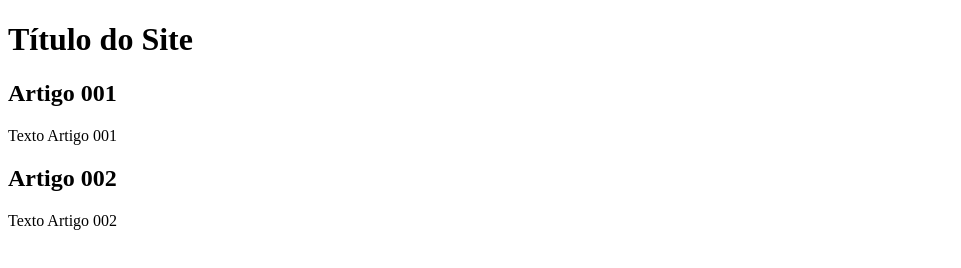
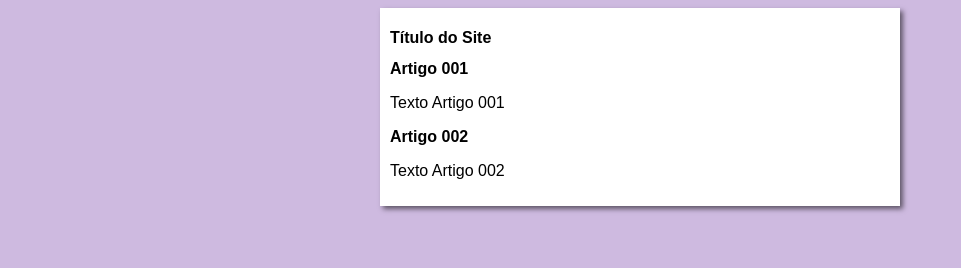
Before and after one commit to guiLessa1/projeto-site, a plain HTML site: page index.html in a window 1280 px wide. Shown: the whole page, without its empty margins (0-961 px from the left). Drawn offline with Linux system fonts and the light colour scheme.

Commit message:
iniciei o design

```diff
--- /dev/null
+++ b/estilos/style.css
@@ -0,0 +1,16 @@
+* {
+    font-family: Arial, Helvetica, sans-serif;
+    font-size: 16px;
+}
+
+body {
+    background-color: rgb(206, 186, 224);
+}
+
+main {
+    background-color: white;
+    width: 500px;
+    margin: auto;
+    padding: 10px;
+    box-shadow: 3px 3px 5px rgba(0, 0, 0, 0.544);
+}
--- a/index.html
+++ b/index.html
@@ -4,6 +4,7 @@
     <meta charset="UTF-8">
     <meta name="viewport" content="width=device-width, initial-scale=1.0">
     <title>Título do Site</title>
+    <link rel="stylesheet" href="estilos/style.css">
 </head>
 <body>
     <main>
```
